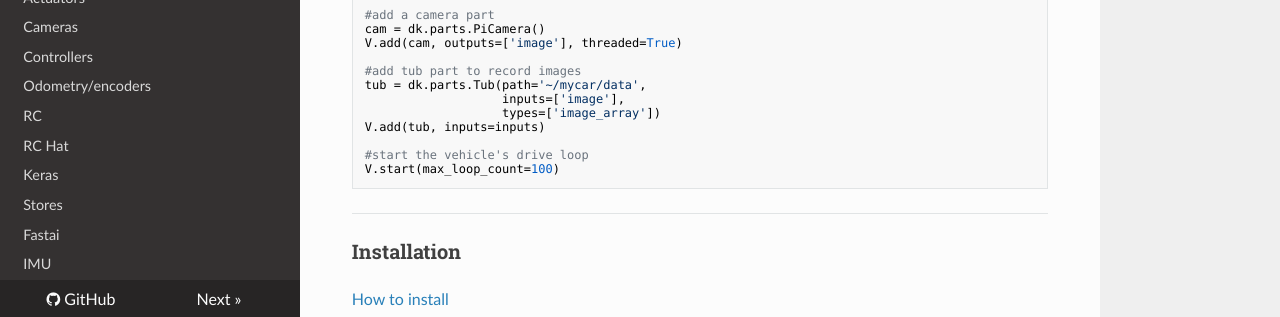
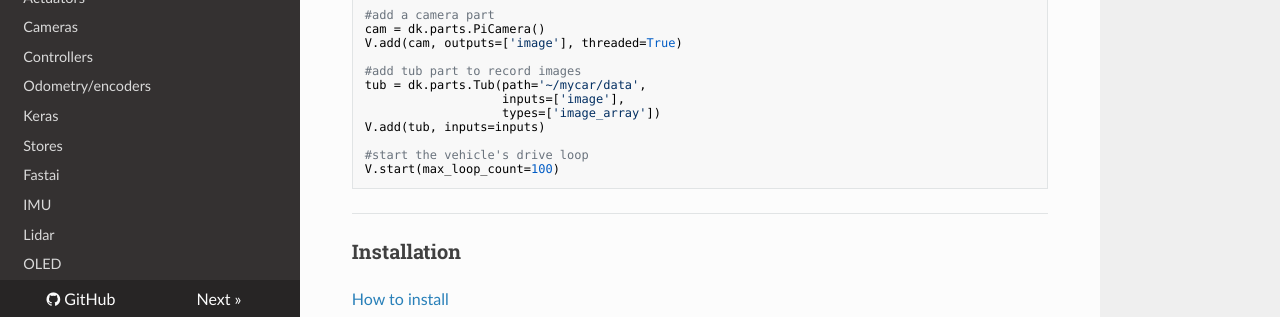
Before and after one commit to autorope/donkeydocs, an MkDocs documentation site: the page built from docs/index.md, in a window 1280 px wide and 900 px high, scrolled down 430 px. Shown: the part 580-897 px from the top of the window. Built offline with MkDocs 1.6.1, drawn with Linux system fonts in a browser that asks for light colours; nearby versions of some CDN libraries.

Commit message:
Removed mention of RC control, which no longer works with RP5

```diff
--- a/mkdocs.yml
+++ b/mkdocs.yml
@@ -34,8 +34,6 @@ nav:
     - Cameras: parts/cameras.md
     - Controllers: parts/controllers.md
     - Odometry/encoders: parts/odometry.md
-    - RC: parts/rc.md
-    - RC Hat: parts/rc_hat.md
     - Keras: parts/keras.md
     - Stores: parts/stores.md
     - 'Fastai': parts/fastai.md
```
